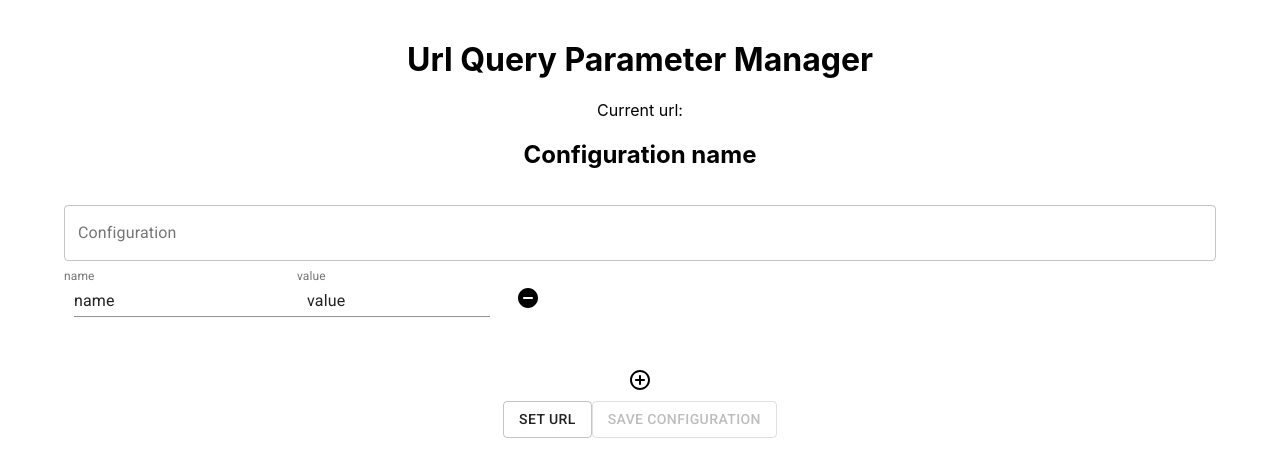
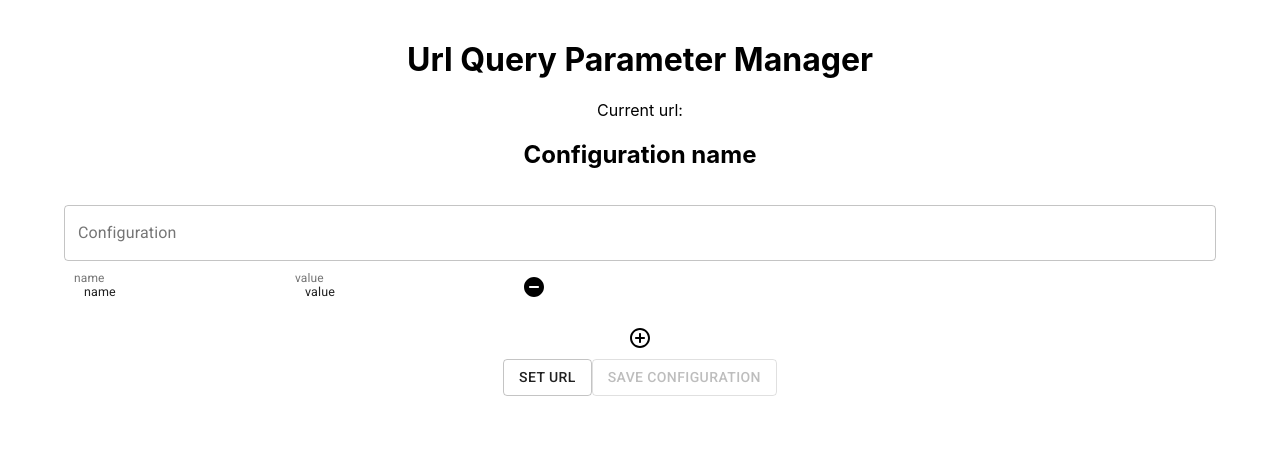
Before and after one commit to Juliafin/urlQueryParamterManager, a React app in the folder url-query-parameter-manager/: page / in a window 1280 px wide. Shown: the top 476 px of the page. Built offline with nearby package versions, Linux system fonts and the light colour scheme.

Commit message:
Some more changes and change to url setting

```diff
--- a/url-query-parameter-manager/src/App.css
+++ b/url-query-parameter-manager/src/App.css
@@ -35,7 +35,7 @@
 }
 
 .addContainer{
-  margin-top: 30px;
+  margin-top: 10px;
   font-size: 36px;
 }
 
--- a/url-query-parameter-manager/src/App.js
+++ b/url-query-parameter-manager/src/App.js
@@ -58,11 +58,7 @@ class App extends React.Component {
   queryFieldOnChangeHandler = (event, fieldValue) => {
 
     const { id, value } = event.target;
-    console.log(event.target, 'EVENT TARGET')
-    console.log(id, 'ID')
-    console.log(value, 'value')
     let newQueryFields = cloneDeep(this.state.queryFields);
-    console.log(newQueryFields, 'NEW QUERY FIELDS');
     const idArray = id.split('-');
     const index = parseInt(idArray[idArray.length - 1], 10) - 1;
     if (id.startsWith("key")) {
@@ -77,7 +73,6 @@ class App extends React.Component {
   setUrlHandler = (event) => {
     const queryString = createQueryString(this.state.queryFields);
     const url = this.state.url.replace(/(.*)(\?.*)/, "$1")
-    console.log('URL', url)
     setUrl(queryString, url)
   }
 
--- a/url-query-parameter-manager/src/components/ParamsDisplay.css
+++ b/url-query-parameter-manager/src/components/ParamsDisplay.css
@@ -14,8 +14,15 @@
   align-self: center;
 }
 
-label + .MuiInput-formControl {
+label + div.MuiInput-formControl {
+  margin-top: 0;
   margin: 10px;
+  font-size: 12.5px;
+}
+
+.MuiFormControl-root.MuiTextField-root.key.MuiFormControl-marginDense.MuiFormControl-fullWidth {
+  height: 32px;
+  margin: 2px 10px;
 }
 
 .MuiAutocomplete-inputRoot input.MuiAutocomplete-input {
--- a/url-query-parameter-manager/src/components/ParamsDisplay.js
+++ b/url-query-parameter-manager/src/components/ParamsDisplay.js
@@ -1,18 +1,24 @@
-import React from 'react';
-import { TextField, Container, Grid } from '@material-ui/core';
-import Autocomplete from '@material-ui/lab/Autocomplete';
-import RemoveCircleRoundedIcon from '@material-ui/icons/RemoveCircleRounded';
-import './ParamsDisplay.css';
+import React from "react";
+import { TextField, Container, Grid } from "@material-ui/core";
+import Autocomplete from "@material-ui/lab/Autocomplete";
+import RemoveCircleRoundedIcon from "@material-ui/icons/RemoveCircleRounded";
+import "./ParamsDisplay.css";
 
-export const ParamsDisplay = ({ queryFieldOnChangeHandler, queryFieldOnDeleteHandler, queryFields, keyHistory}) => {
-
-  const queryFieldElements = queryFields
-    .map((field) => {
-      const {key, value, id} = field;
+export const ParamsDisplay = ({
+  queryFieldOnChangeHandler,
+  queryFieldOnDeleteHandler,
+  queryFields,
+  keyHistory,
+}) => {
+  const queryFieldElements = queryFields.map((field) => {
+    const { key, value, id } = field;
     const keyId = `key-${id}`;
     const valueId = `value-${id}`;
     const buttonId = `button-${id}`;
-      const autoCompleteID = `key-autocomplete-${id}`
+    const autoCompleteID = `key-autocomplete-${id}`;
+    const autoCompleteValueID = `value-autocomplete-${id}`;
+    console.log(key, keyHistory, 'key and keyhistory')
+    console.log('OPTIONS!!!', keyHistory[key]);
     return (
       <div className="flex">
         <Autocomplete
@@ -20,8 +26,10 @@ export const ParamsDisplay = ({ queryFieldOnChangeHandler, queryFieldOnDeleteHan
           freeSolo
           options={Object.keys(keyHistory)}
           onChange={(event, keyValue) => {
-              console.log('VALUE IN AUTO COMPLETE', keyValue)
-              queryFieldOnChangeHandler({target: {value: keyValue, id: keyId}}, keyValue)
+            queryFieldOnChangeHandler(
+              { target: { value: keyValue, id: keyId } },
+              keyValue
+            );
           }}
           inputValue={key}
           renderInput={(props) => (
@@ -33,38 +41,48 @@ export const ParamsDisplay = ({ queryFieldOnChangeHandler, queryFieldOnDeleteHan
               name={keyId}
               id={keyId}
               value={key}
+              margin="dense"
+              size="small"
             />
           )}
         />
+        <Autocomplete
+          id={autoCompleteValueID}
+          freeSolo
+          options={keyHistory[key] || []}
+          onChange={(event, keyValue) => {
+            queryFieldOnChangeHandler(
+              { target: { value: keyValue, id: valueId } },
+              keyValue
+            );
+          }}
+          inputValue={value}
+          renderInput={(props) => (
             <TextField
+              {...props}
+              onChange={queryFieldOnChangeHandler}
               label={value}
-            onChange={queryFieldOnChangeHandler}
+              className="key"
+              name={valueId}
               id={valueId}
-            name={valueId}
               value={value}
+              margin="dense"
+              size="small"
             />
-          <div
-            className="flex"
-            onClick={queryFieldOnDeleteHandler}
-            id={buttonId}
-            >
-            <RemoveCircleRoundedIcon className="icon removeCircle"/>
+          )}
+        />
+        <div className="flex" onClick={queryFieldOnDeleteHandler} id={buttonId}>
+          <RemoveCircleRoundedIcon className="icon removeCircle" />
         </div>
       </div>
     );
-
   });
 
   return (
     <Container id="paramsDisplay">
-
-        <Grid
-          direction="row"
-          justify="space-around"
-          alignItems="center"
-        >
+      <Grid direction="row" justify="space-around" alignItems="center">
         {queryFieldElements}
       </Grid>
     </Container>
-    )
-}
+  );
+};
--- a/url-query-parameter-manager/src/utils/setUrl.js
+++ b/url-query-parameter-manager/src/utils/setUrl.js
@@ -1,6 +1,6 @@
 export const setUrl = (queryString, url) => {
 
-  const script = `history.replaceState("", "", "${url}/${queryString}")`
+  const script = `history.replaceState("", "", "${url}${queryString}")`
 
   window.chrome.tabs.executeScript(null, {code: script});
 }
```
Lines whose indentation alone changed are shown as unchanged.
